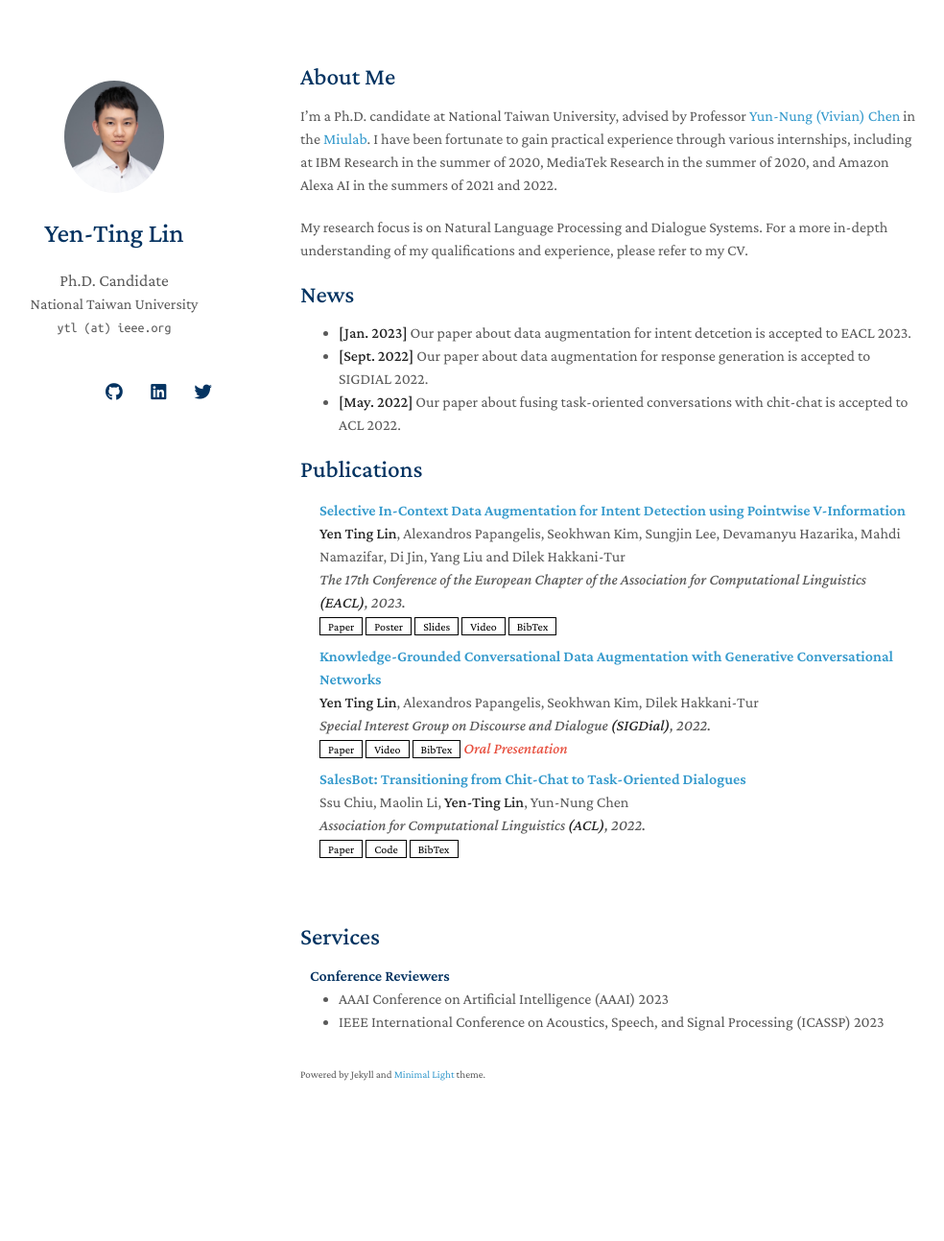
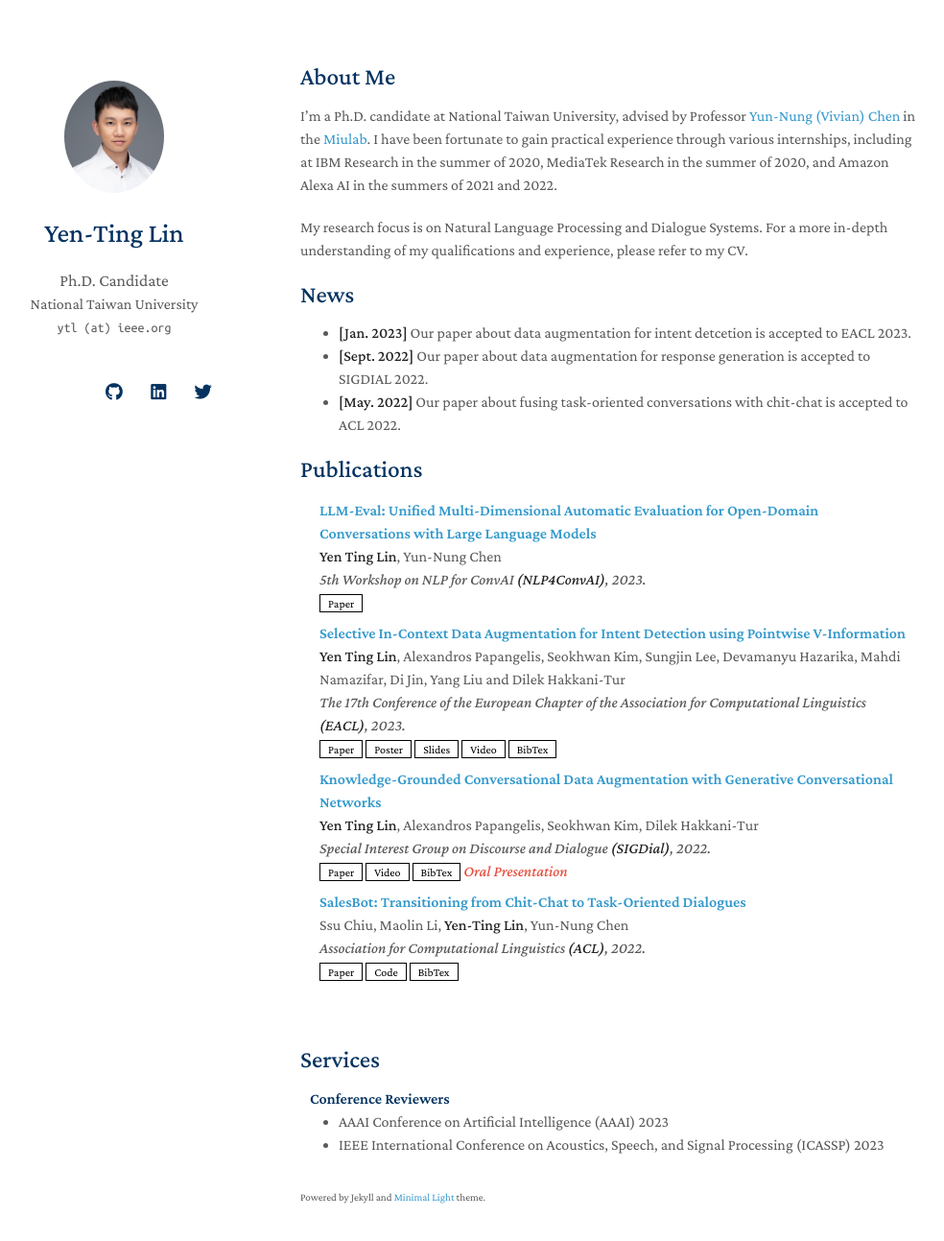
Before and after one commit to adamlin120/adamlin120.github.io, a Jekyll site: the page built from index.md, in a window 1280 px wide and 1328 px high. Shown: the top 1293 px of the window at 96% size, without its empty margins (157-1141 px from the left). Built offline with Jekyll 4.4.1, drawn with Linux system fonts in a browser that asks for light colours; nearby versions of some CDN libraries; a style sheet for code colours, icons or effects is not loaded; our own code applies the rules of GitHub Pages for plain Markdown files.

Commit message:
Add LLM-Eval

```diff
--- a/_includes/publications.md
+++ b/_includes/publications.md
@@ -3,6 +3,18 @@
 <div class="publications">
 <ol class="bibliography">
 
+<li>
+<div class="pub-row">
+  <div class="col-sm-9" style="position: relative;width: 100%;padding-right: 15px;padding-left: 20px;">
+    <div class="title"><a href="https://github.com/adamlin120/adamlin120.github.io/blob/main/_includes/LLM-Eval%20-%20Unified%20Multi-Dimensional%20Automatic%20Evaluation%20for%20Open-Domain%20Conversations%20with%20Large%20Language%20Models.pdf">LLM-Eval: Unified Multi-Dimensional Automatic Evaluation for Open-Domain Conversations with Large Language Models</a></div>
+    <div class="author"><strong>Yen Ting Lin</strong>, Yun-Nung Chen</div>
+    <div class="periodical"><em>5th Workshop on NLP for ConvAI <strong>(NLP4ConvAI)</strong>, 2023.</em></div>
+    <div class="links">
+      <a href="[https://arxiv.org/pdf/2302.05096.pdf](https://github.com/adamlin120/adamlin120.github.io/blob/main/_includes/LLM-Eval%20-%20Unified%20Multi-Dimensional%20Automatic%20Evaluation%20for%20Open-Domain%20Conversations%20with%20Large%20Language%20Models.pdf)" class="btn btn-sm z-depth-0" role="button" target="_blank" style="font-size:12px;">Paper</a>
+    </div>
+  </div>
+</div>
+</li>
 <li>
 <div class="pub-row">
   <div class="col-sm-9" style="position: relative;width: 100%;padding-right: 15px;padding-left: 20px;">
```
